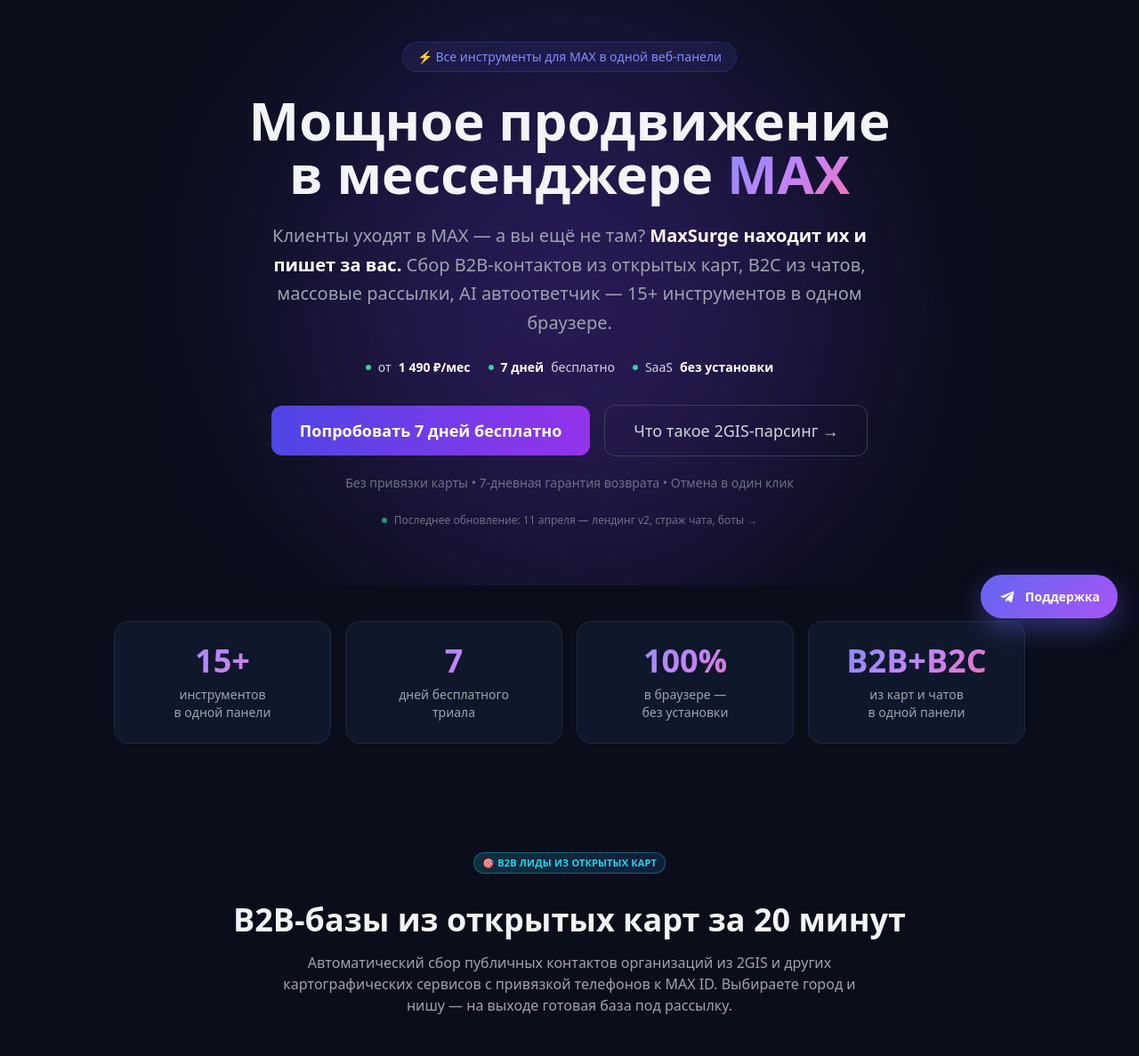
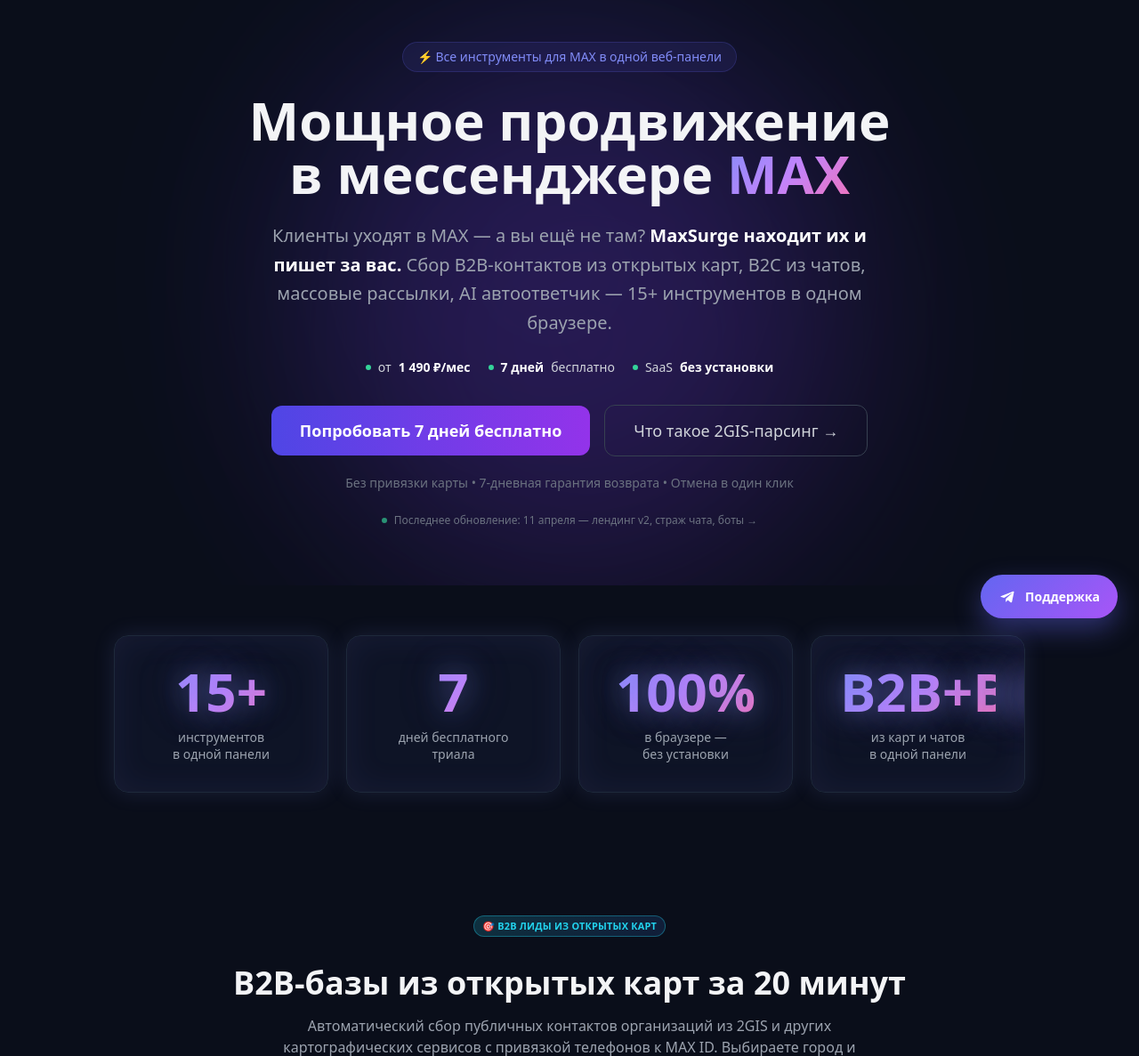
Before and after one commit to xyleo23/maxsurge, a FastAPI app: page / in a window 1280 px wide. Shown: the part 81-1268 px from the top of the page at 89% size. Run offline with FastAPI, Linux system fonts and the light colour scheme; some libraries are stand-ins or nearby versions.

Commit message:
style(landing): brighter metric counters — larger font, glow pulse, hover lift

```diff
--- a/web/templates/landing.html
+++ b/web/templates/landing.html
@@ -123,7 +123,14 @@
     #tg-support-widget.open .tg-panel{display:block}
     #tg-support-widget .tg-close{position:absolute;top:10px;right:12px;background:none;border:none;color:#64748b;cursor:pointer;font-size:18px;line-height:1}
     @keyframes count-bump{0%{opacity:0;transform:translateY(12px)}100%{opacity:1;transform:translateY(0)}}
-    .metric.animated{animation:count-bump .8s ease-out forwards}
+    .metric{position:relative;overflow:hidden;transition:all .3s}
+    .metric::before{content:'';position:absolute;inset:-1px;border-radius:1rem;background:linear-gradient(135deg,rgba(129,140,248,0.2),rgba(192,132,252,0.2),rgba(244,114,182,0.12));opacity:0;transition:opacity .4s}
+    .metric:hover::before{opacity:1}
+    .metric:hover{transform:translateY(-3px)}
+    .metric-num{font-size:2.75rem;line-height:1;text-shadow:0 0 30px rgba(129,140,248,0.5),0 0 60px rgba(192,132,252,0.25)}
+    @media(min-width:768px){.metric-num{font-size:3.75rem}}
+    @keyframes glow-pulse{0%,100%{box-shadow:0 0 15px rgba(129,140,248,0.06),inset 0 0 30px rgba(129,140,248,0.03)}50%{box-shadow:0 0 25px rgba(129,140,248,0.15),inset 0 0 40px rgba(192,132,252,0.08)}}
+    .metric.animated{animation:count-bump .8s ease-out forwards,glow-pulse 4s ease-in-out 1s infinite}
   </style>
 </head>
 <body class="bg-[#0a0e1a] text-gray-100">
@@ -190,23 +197,23 @@
   </section>
 
   <!-- Social proof metrics -->
-  <section id="metrics" class="py-10 px-6">
-    <div class="max-w-5xl mx-auto grid grid-cols-2 md:grid-cols-4 gap-4">
-      <div class="metric bg-[#0f172a] border border-[#1e293b] rounded-2xl p-6 text-center">
-        <div class="text-3xl md:text-4xl font-bold gradient-text" data-count="15">15+</div>
-        <div class="text-xs md:text-sm text-gray-400 mt-2">инструментов<br/>в одной панели</div>
+  <section id="metrics" class="py-14 px-6">
+    <div class="max-w-5xl mx-auto grid grid-cols-2 md:grid-cols-4 gap-5">
+      <div class="metric bg-[#0f172a]/80 border border-[#1e293b] rounded-2xl p-8 text-center backdrop-blur-sm">
+        <div class="metric-num font-extrabold gradient-text" data-count="15">15+</div>
+        <div class="text-sm text-gray-400 mt-3 leading-snug">инструментов<br/>в одной панели</div>
       </div>
-      <div class="metric bg-[#0f172a] border border-[#1e293b] rounded-2xl p-6 text-center">
-        <div class="text-3xl md:text-4xl font-bold gradient-text" data-count="7">7</div>
-        <div class="text-xs md:text-sm text-gray-400 mt-2">дней бесплатного<br/>триала</div>
+      <div class="metric bg-[#0f172a]/80 border border-[#1e293b] rounded-2xl p-8 text-center backdrop-blur-sm">
+        <div class="metric-num font-extrabold gradient-text" data-count="7">7</div>
+        <div class="text-sm text-gray-400 mt-3 leading-snug">дней бесплатного<br/>триала</div>
       </div>
-      <div class="metric bg-[#0f172a] border border-[#1e293b] rounded-2xl p-6 text-center">
-        <div class="text-3xl md:text-4xl font-bold gradient-text">100%</div>
-        <div class="text-xs md:text-sm text-gray-400 mt-2">в браузере —<br/>без установки</div>
+      <div class="metric bg-[#0f172a]/80 border border-[#1e293b] rounded-2xl p-8 text-center backdrop-blur-sm">
+        <div class="metric-num font-extrabold gradient-text">100%</div>
+        <div class="text-sm text-gray-400 mt-3 leading-snug">в браузере —<br/>без установки</div>
       </div>
-      <div class="metric bg-[#0f172a] border border-[#1e293b] rounded-2xl p-6 text-center">
-        <div class="text-3xl md:text-4xl font-bold gradient-text">B2B+B2C</div>
-        <div class="text-xs md:text-sm text-gray-400 mt-2">из карт и чатов<br/>в одной панели</div>
+      <div class="metric bg-[#0f172a]/80 border border-[#1e293b] rounded-2xl p-8 text-center backdrop-blur-sm">
+        <div class="metric-num font-extrabold gradient-text">B2B+B2C</div>
+        <div class="text-sm text-gray-400 mt-3 leading-snug">из карт и чатов<br/>в одной панели</div>
       </div>
     </div>
   </section>
```
